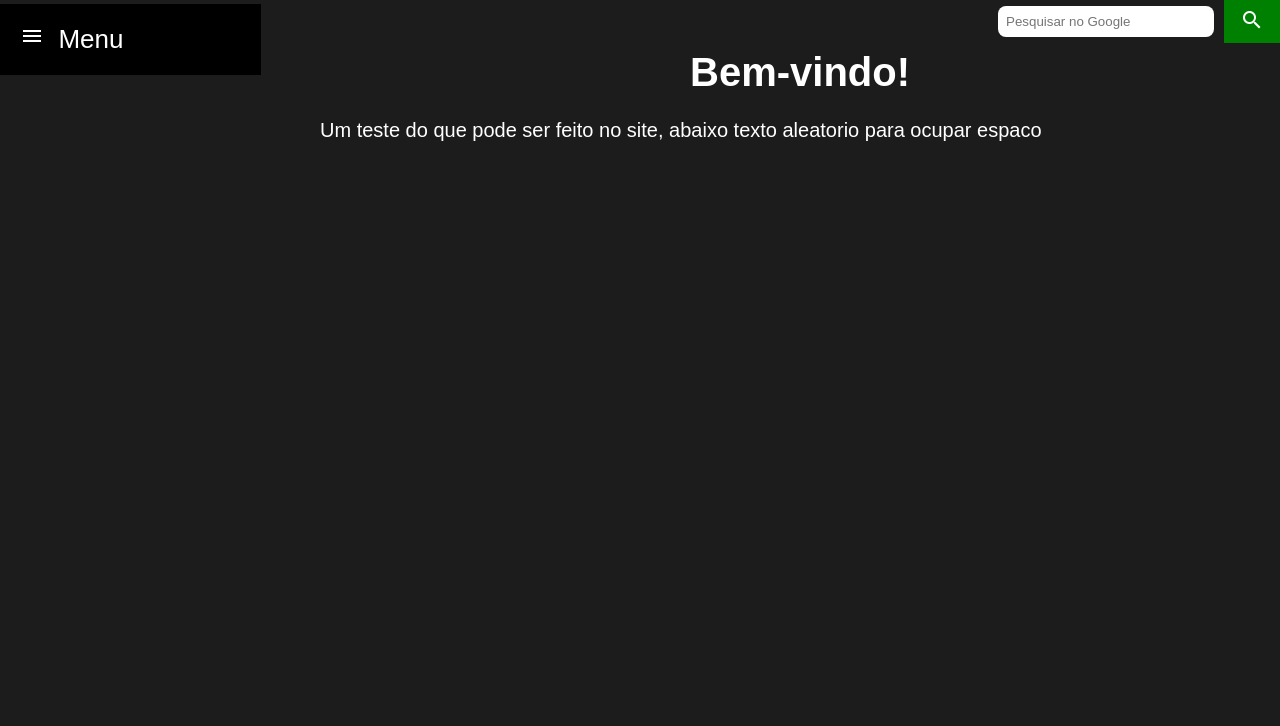
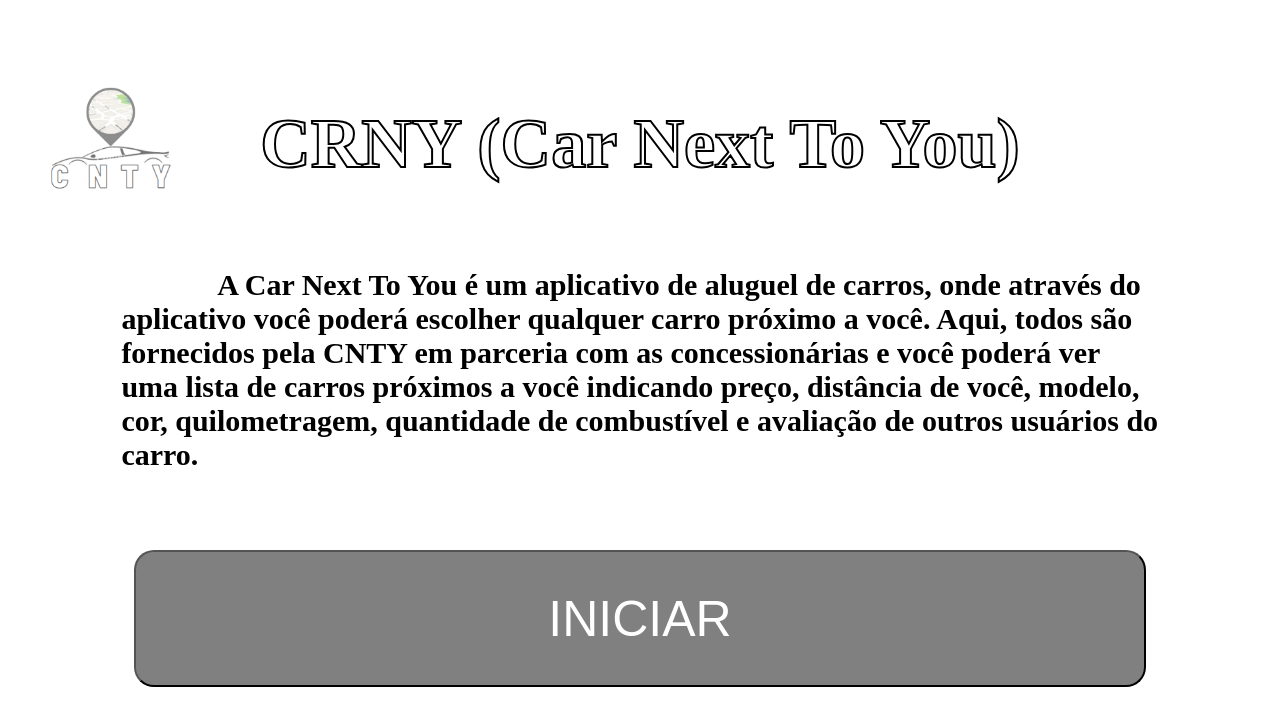
Before and after one commit to gmichin/BD2A3---projeto, a plain HTML site: page projeto/pagInicial.html in a window 1280 px wide. Drawn offline with nearby package versions, Linux system fonts and the light colour scheme.

Commit message:
pagina inicial pronta

```diff
--- a/projeto/pagInicial.html
+++ b/projeto/pagInicial.html
@@ -1,158 +1,63 @@
 <!DOCTYPE html>
 <html>
 	<head>
-		<title>site teste</title>
+		<title>pág. incial</title>
 		<script src="https://ajax.googleapis.com/ajax/libs/jquery/3.6.1/jquery.min.js"></script>
 		<link rel="stylesheet" href="https://fonts.googleapis.com/icon?family=Material+Icons">
         <style>
-			#panel{
-				display: none;
+            body {
+                font-family: 'Times New Roman', Times, serif;
             }
-			#panel a:hover {
-				background-color: #3e8e41;
+            h1 {
+                position: relative;
+                padding-top: 1.5cm;
+                text-align: center;
+                font-size: 70px;
+                -webkit-text-fill-color: white;
+                -webkit-text-stroke-width: 2px;
+                -webkit-text-stroke-color: black;
             }
-
-			#flip a:hover {
-				background-color: #f2f2f2;
+            img {
+                position: absolute;
+                width: 10%;
+                padding-left: 1cm;
+                padding-top: 1cm;
             }
-			#flip {
-				position: fixed;
-				top: 0.1cm;
-				left: 0;
-				width: 17.3%;
-				background-color: black;
-				padding: 20px;
-				overflow-x: hidden;
-				padding-top: 20px;
+            h4 {
+                position: relative;
+                font-size: 30px;
+                padding-top: 1cm;
+                padding-left: 3cm;
+                padding-right: 3cm;
+            }
+            button{
+                position: relative;
+                text-align: center;
+                margin-top: 1cm;
+                padding-top: 1cm;
+                padding-bottom: 1cm;
+                width: 80%;
+                height: 30%;
+                border-radius: 20px;
+                font-size: 50px;
                 color: white;
-				font-size: 26px;
-			}
-			#flip:hover {
-				background-color: green;
-			}
-			.sidebar {
-				position: fixed;
-				top: 2cm;
-				left: 0;
-				bottom: 0.1cm;
-				padding-left: 0.5cm;
-				width: 18.75%;
-				background-color: #1a1a1a;
-				overflow-x: hidden;
-				padding-top: 20px;
-				padding-bottom: 29%;
-			}
-
-			.sidebar a {
-				display: block;
-				color: #f2f2f2;
-				padding: 16px;
-				text-decoration: none;
-				font-size: 20px;
-				transition: 0.3s;
-			}
-
-			.sidebar a:hover {
-				background-color: #ddd;
-				color: black;
-			}
-
-			.sidebar .active {
-				background-color: #4CAF50;
-				color: white;
-			}
-
-			.main {
-				float:right;
-				width: 75%;
-			}
-
-			body {
-				margin: 0;
-				padding: 0;
-				background-color: #1c1c1c;
-				color: #fff;
-				font-family: sans-serif;
-			}
-
-			h1 {
-				font-weight: bold;
-				font-size: 40px;
-				margin-top: 50px;
-				margin-bottom: 20px;
-				text-align: center;
-			}
-
-			p {
-				font-size: 20px;
-				line-height: 1.5;
-				margin-bottom: 20px;
-			}
-
-			@media screen and (max-height: 450px) {
-				.sidebar {padding-top: 15px;}
-				.sidebar a {font-size: 18px;}
-			}
-
-			button {
-				background-color: #008000;
-				color: #fff;
-				border: none;
-				padding: 8px 16px;
-				cursor: pointer;
-			}
-
-			input[type="text"] {
-				padding: 8px;
-				border: none;
-				border-radius: 8px;
-				width: 200px;
-				background-color: #fff;
-				color: #1c1c1c;
-				margin-right: 10px;
-			}
-
-			input[type="text"]:focus {
-				outline: none;
-				box-shadow: 0 0 2px #008000;
-			}
-
-			form {
-				display: flex;
-				align-items: center;
-				float: right;
-			}
-
-			.material-icons {
-				font-size: 24px;
+                background-color: grey;
             }
         </style>
     </head>
 	<body>
-		<div id="flip"><i class="material-icons">menu</i>&nbsp;&nbsp;Menu</div>
-		<div class="sidebar" id="panel">
-			<a href="#"><i class="material-icons">home</i>&nbsp;Home</a>
-			<a href="#"><i class="material-icons">person</i>&nbsp;Profile</a>
-			<a href="#"><i class="material-icons">settings</i>&nbsp;Settings</a>
-			<a href="#"><i class="material-icons">exit_to_app</i>&nbsp;Logout</a>
+        <img src="img/logo.png" alt="logo">
+        <h1>CRNY (Car Next To You)</h1>
+        <h4>&nbsp&nbsp&nbsp&nbsp&nbsp&nbsp&nbsp&nbsp&nbsp&nbsp&nbsp&nbsp
+            A Car Next To You é um aplicativo de aluguel de carros,
+            onde através do aplicativo você poderá escolher qualquer
+            carro próximo a você. Aqui,  todos são fornecidos pela
+            CNTY em parceria com as concessionárias e você poderá ver
+            uma lista de carros próximos a você indicando preço, distância
+            de você, modelo, cor, quilometragem, quantidade de combustível
+            e avaliação de outros usuários do carro.</h4>
+        <div style="text-align: center;">
+            <a href='#' type='submit'><button>INICIAR</button></a>
         </div>
-
-
-		<div class="main">
-			<form action="https://www.google.com/search" method="get" target="_blank">
-				<input type="text" name="q" placeholder="Pesquisar no Google">
-				<button type="submit"><i class="material-icons">search</i></button>
-			</form>
-			<h1>Bem-vindo!</h1>
-			<p>Um teste do que pode ser feito no site, abaixo texto aleatorio para ocupar espaco</p>
-		</div>
-
-		<script>
-			$(document).ready(function(){
-				$("#flip").click(function(){
-					$("#panel").slideToggle("slow");
-				});
-			});
-		</script>
   	</body>
 </html>
```
Also changed, not shown: projeto/teste.html (added, +158 -0 lines), projeto/teste3.html (added, +65 -0 lines), projeto/img/logo.png (added). Lines whose indentation alone changed are shown as unchanged.
